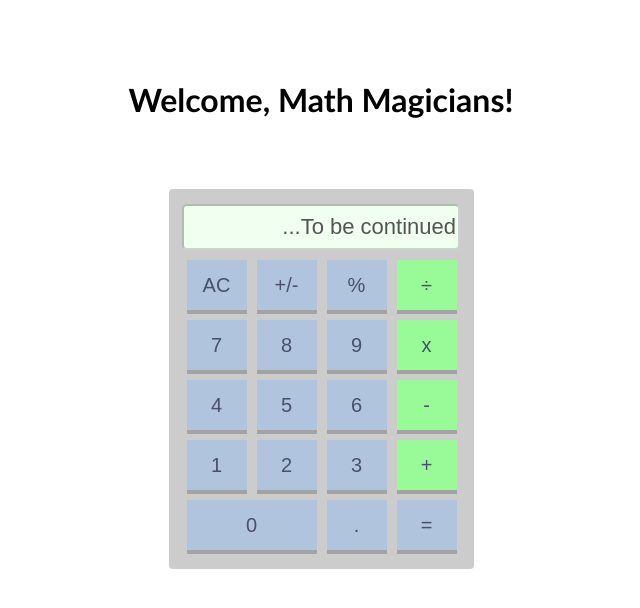
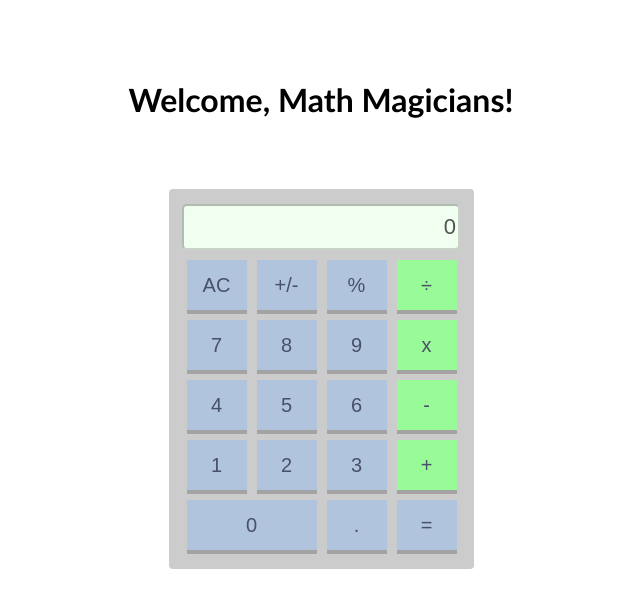
Before and after one commit to mateo951/math-magicians, a React (Create React App) app: page / in a window 1280 px wide. Shown: the top 608 px of the page, without its empty margins (319-959 px from the left). Built offline with nearby package versions, Linux system fonts and the light colour scheme.

Commit message:
Add changes for PR

```diff
--- a/src/App.js
+++ b/src/App.js
@@ -1,7 +1,13 @@
 import React from 'react';
 import Calculator from './components/Calculator';
 
-function App() {
+class App extends React.Component {
+  constructor(props) {
+    super(props);
+    this.state = {};
+  }
+
+  render() {
     return (
       <div className="App">
         <div className="appContainer">
@@ -11,5 +17,6 @@ function App() {
       </div>
     );
   }
+}
 
 export default App;
--- a/src/components/Calculator.js
+++ b/src/components/Calculator.js
@@ -9,7 +9,7 @@ class Calculator extends React.Component {
   render() {
     return (
       <div className="calcContainer">
-        <input type="text" id="result" value="...To be continued" disabled />
+        <input type="text" id="result" value="0" disabled />
         <input type="button" className="calcItem" value="AC" />
         <input type="button" className="calcItem" value="+/-" />
         <input type="button" className="calcItem" value="%" />
```
Lines whose indentation alone changed are shown as unchanged.
